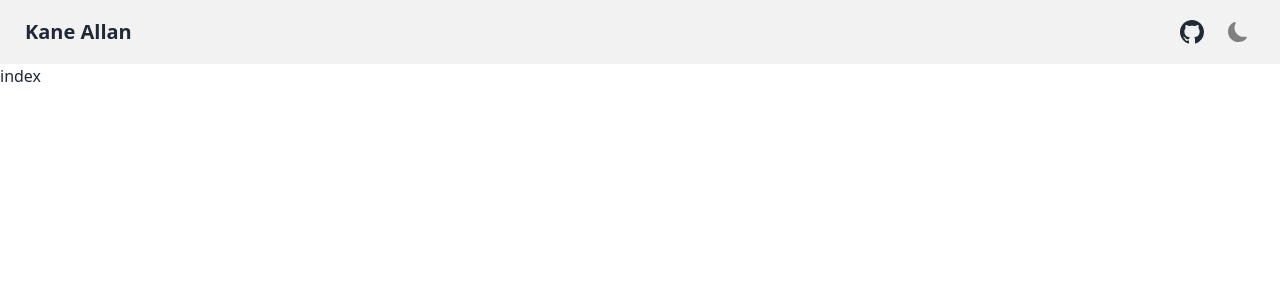
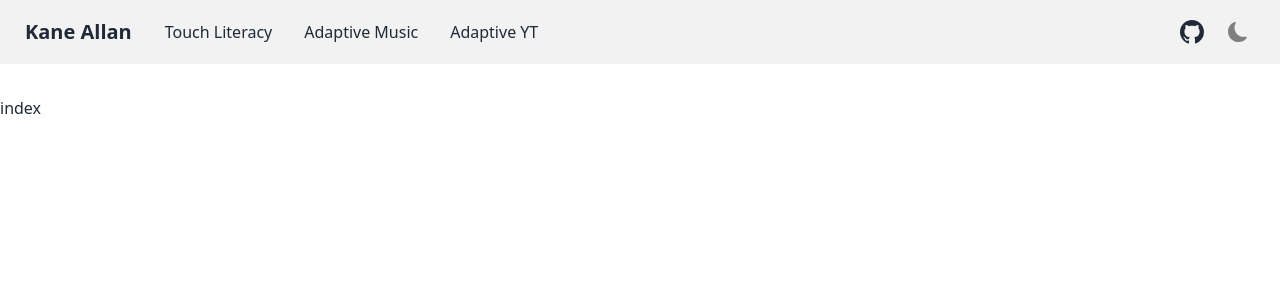
Before and after one commit to Enakers/portfolio, a Next.js app: page / in a window 1280 px wide. Shown: the top 300 px of the page. Built offline with nearby package versions, Linux system fonts and the light colour scheme.

Commit message:
feat: add page links to navbar

```diff
--- a/src/components/Layout/Navbar/Nav.tsx
+++ b/src/components/Layout/Navbar/Nav.tsx
@@ -1,3 +1,5 @@
+import Link from 'next/link';
+
 interface Props {
   className: string;
 }
@@ -5,7 +7,23 @@ interface Props {
 const Nav = ({ className }: Props) => {
   return (
     <ul className={className}>
-      <li></li>
+      <li>
+        <Link href="/project/touch-literacy">
+          <a>Touch Literacy</a>
+        </Link>
+      </li>
+
+      <li>
+        <Link href="/project/adaptive-music">
+          <a>Adaptive Music</a>
+        </Link>
+      </li>
+
+      <li>
+        <Link href="/project/adaptive-yt">
+          <a>Adaptive YT</a>
+        </Link>
+      </li>
     </ul>
   );
 };
--- a/src/components/Layout/Navbar/index.tsx
+++ b/src/components/Layout/Navbar/index.tsx
@@ -5,7 +5,7 @@ import ThemeToggle from './ThemeToggle';
 
 const Navbar = () => {
   return (
-    <div className="navbar bg-base-200">
+    <div className="navbar bg-base-200 mb-8">
       <div className="navbar-start">
         <div className="dropdown">
           <label tabIndex={0} className="btn btn-ghost lg:hidden">
```
